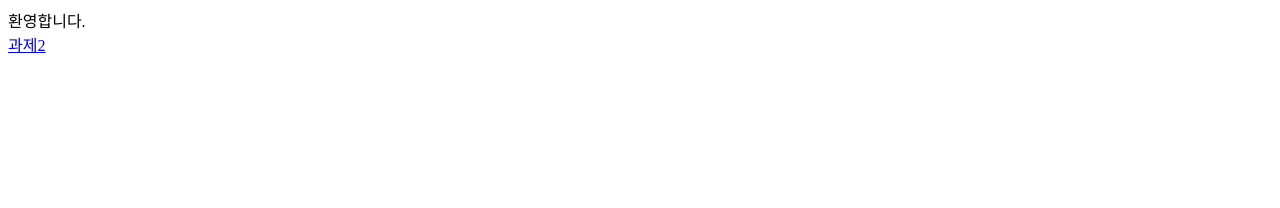
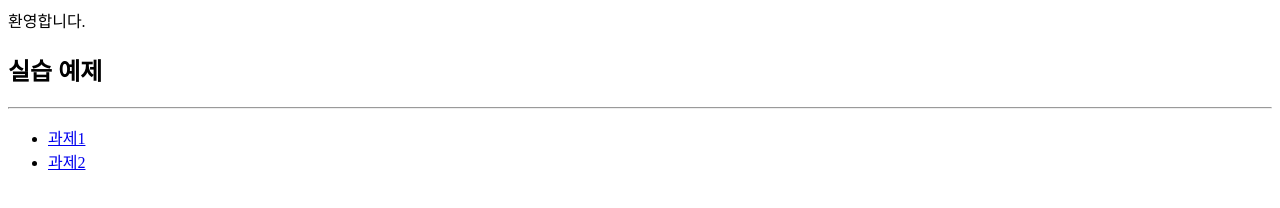
Before and after one commit to hyeeunchoi/home, a plain HTML site: page myhome/index.html in a window 1280 px wide. Drawn offline with Linux system fonts and the light colour scheme.

Commit message:
new commit

```diff
--- a/myhome/index.html
+++ b/myhome/index.html
@@ -6,7 +6,11 @@
 </head>
 <body>
 환영합니다.
-
-<div><a href="home/report/report2.html">과제2</a></div>
+<h2>실습 예제 </h2>
+<hr>
+<ul>
+    <li><a href="home/report/report1.html">과제1</a></li>
+    <li><a href="home/report/report2.html">과제2</a></li>
+</ul>
 </body>
 </html>
```
